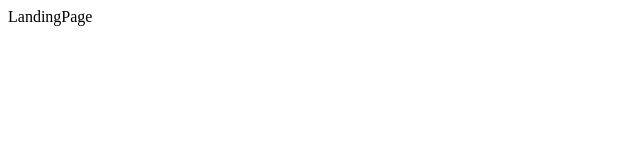
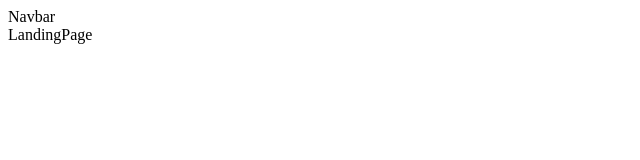
Before and after one commit to Medi-Slot/Medi-Manage, a React (Vite) app: page / in a window 1280 px wide. Shown: the top 160 px of the page, without its empty margins (0-640 px from the left). Built offline with nearby package versions, Linux system fonts and the light colour scheme.

Commit message:
file structure commit

```diff
--- /dev/null
+++ b/src/components/specific/landingPage/Navbar.jsx
@@ -0,0 +1,5 @@
+import React from "react";
+
+export default function Navbar() {
+  return <div>Navbar</div>;
+}
--- a/src/pages/landingPage/LandingPage.jsx
+++ b/src/pages/landingPage/LandingPage.jsx
@@ -1,5 +1,11 @@
 import React from "react";
+import Navbar from "../../components/specific/landingPage/Navbar";
 
 export default function LandingPage() {
-  return <div>LandingPage</div>;
+  return (
+    <div>
+      <Navbar />
+      LandingPage
+    </div>
+  );
 }
```
